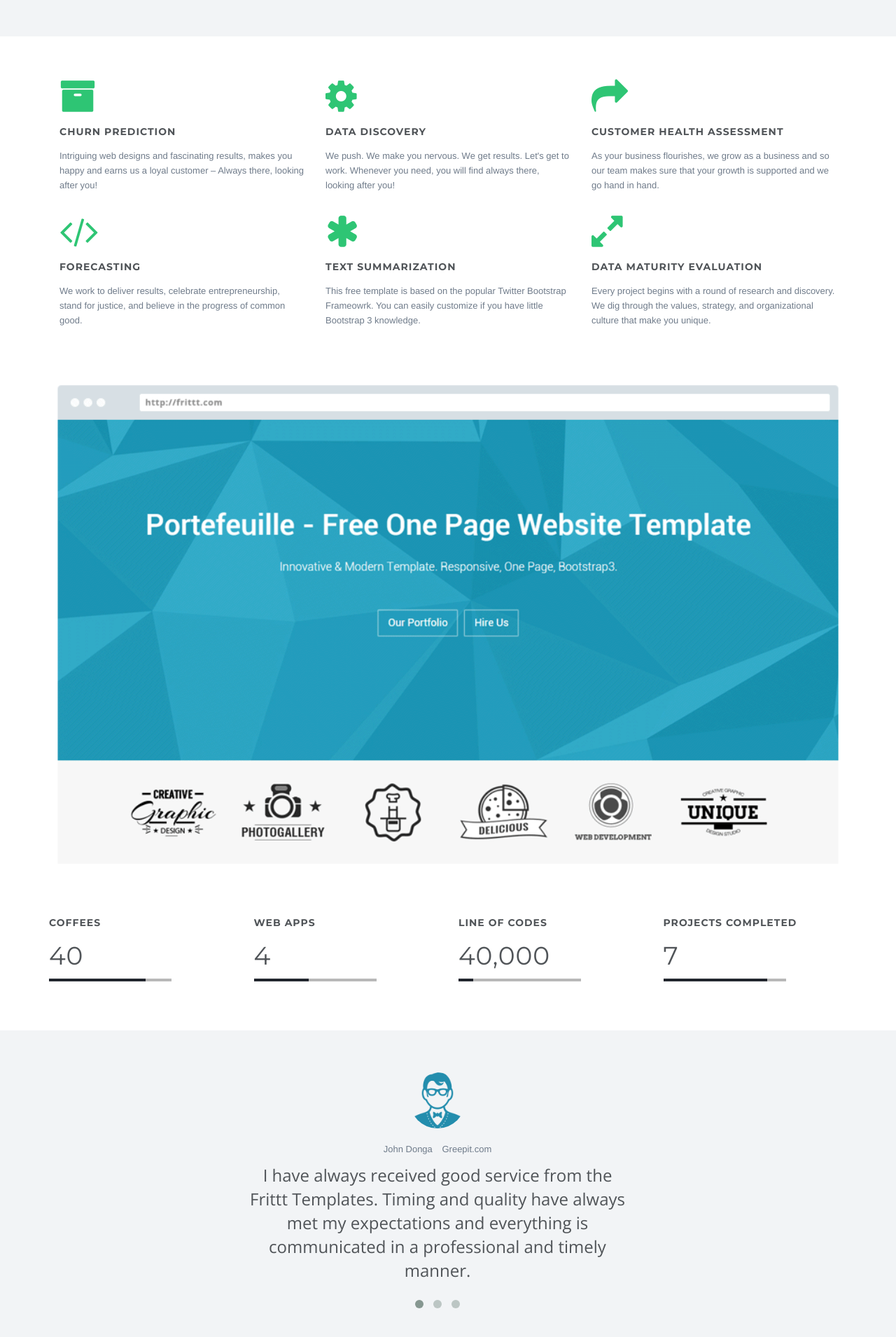
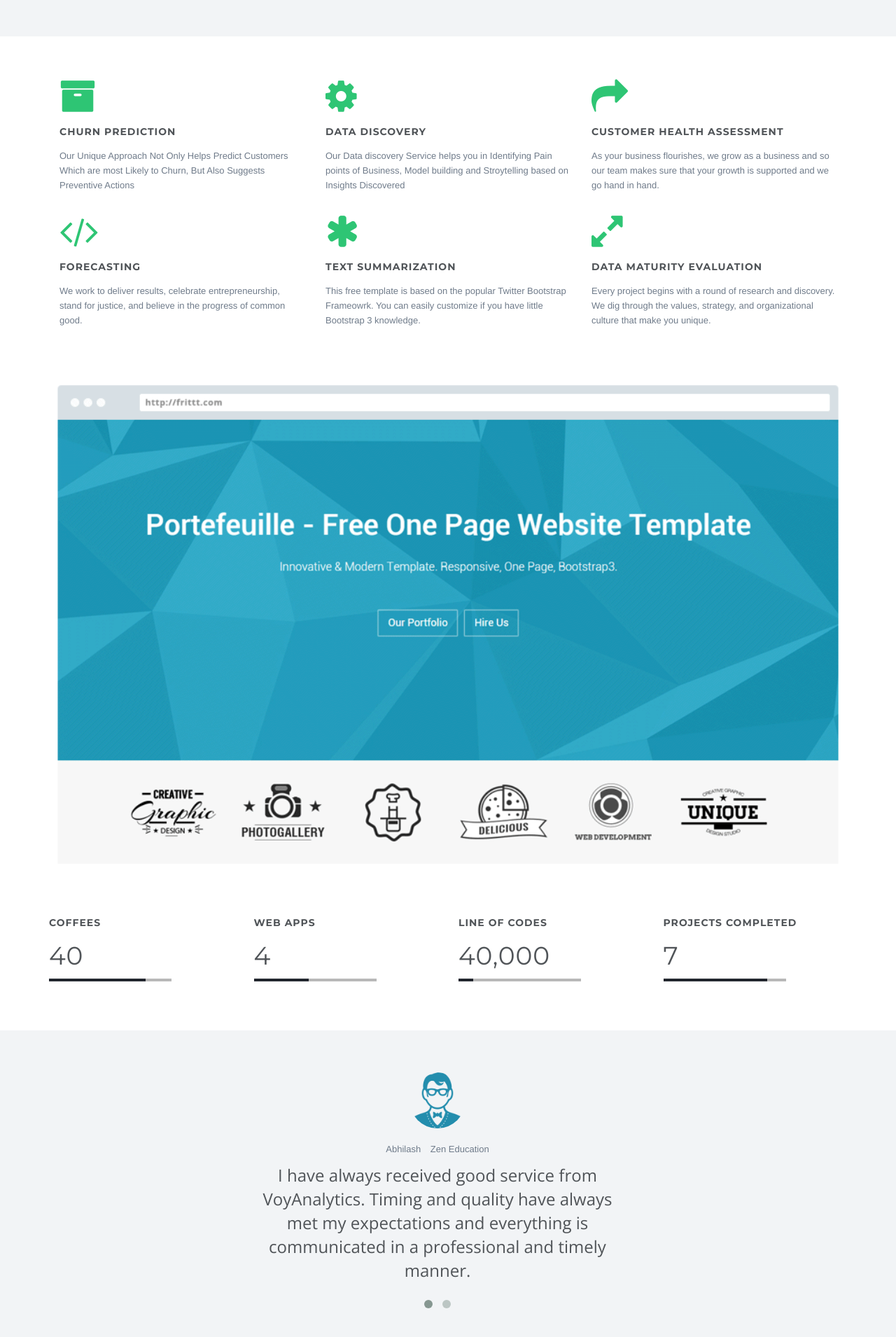
Before and after one commit to ankitgoyalgithub/datatech, a Django app: template portal/templates/index.html in a window 1280 px wide. Shown: the part 890-2800 px from the top of the page at 70% size. Run offline with Django 3.2, Linux system fonts and the light colour scheme; the template is opened without the code that fills it, so the values that code supplies are empty; some libraries are stand-ins or nearby versions.

Commit message:
minor modifications

```diff
--- a/portal/templates/base.html
+++ b/portal/templates/base.html
@@ -5,10 +5,10 @@
     {% load static %}
     <meta http-equiv="content-type" content="text/html;charset=UTF-8" />
     <meta charset="utf-8" />
-    <title>DataTech</title>
+    <title>VoyAnalytics</title>
     <meta name="viewport" content="width=device-width, initial-scale=1.0, maximum-scale=1.0, user-scalable=no" />
-    <meta content="" name="description" />
-    <meta content="author" name="Mithelesh Kumar<mithelesh268@gmail.com>, Ankit Goyal<goyal.ankit.049@gmail.com>" /> {% block page_specific_css %} {% endblock %}
+    <meta content="Data Science As a Service" name="description" />
+    <meta content="author" name="voyanalytics@gmail.com" /> {% block page_specific_css %} {% endblock %}
     <link rel="stylesheet" type="text/css" href="{% static 'plugins/owl-carousel/owl.carousel.css' %}" />
     <link rel="stylesheet" type="text/css" href="{% static 'plugins/owl-carousel/owl.theme.css' %}" />
     <link rel="stylesheet" type="text/css" href="{% static 'plugins/headereffects/css/component.css' %}">
--- a/portal/templates/footer.html
+++ b/portal/templates/footer.html
@@ -20,7 +20,7 @@
                         <p>
                             E-mail</p>
                         <h3>
-                            goyal.ankit.049@gmail.com</h3>
+                            voyanalytics@gmail.com</h3>
                     </div>
                 </div>
             </div>
@@ -57,7 +57,7 @@
                     <div class="xs-no-padding col-md-6 col-lg-6 col-sm-6">
                         <div>
                             (91) 9916091564</div>
-                        <a href="javascript:">goyal.ankit.049@gmail.com</a>
+                        <a href="javascript:">voyanalytics@gmail.com</a>
                     </div>
                     <div class="clearfix">
                     </div>
@@ -65,16 +65,16 @@
                 <div class="col-md-2 col-lg-2 col-sm-2  col-xs-12 xs-m-b-20">
                     <div class="bold">
                         We Are Hiring</div>
-                    Send you resume at <a href="javascript:">goyal.ankit.049@gmail.com</a>
+                    Send you resume at <a href="javascript:">voyanalytics@gmail.com</a>
                 </div>
                 <div class="col-md-2 col-lg-2 col-sm-2  col-xs-12 ">
                     <div class="bold">
                         FOLLOW US</div>
                     <br />
-                    <a href="javascript:"><i class="fa fa-facebook fa-2x"></i></a>&nbsp;
-                    <a href="javascript:"><i class="fa fa-twitter fa-2x"></i></a>&nbsp;
-                    <a href="javascript:"><i class="fa fa-youtube-play  fa-2x"></i></a>&nbsp;
-                    <a href="javascript:"><i class="fa fa-github fa-2x"></i></a>&nbsp;
+                    <a href="https://www.facebook.com/Voyanalytics-424198468151896"><i class="fa fa-facebook fa-2x"></i></a>&nbsp;
+                    <a href="https://twitter.com/AnalyticsVoy"><i class="fa fa-twitter fa-2x"></i></a>&nbsp;
+                    <!-- <a href="javascript:"><i class="fa fa-youtube-play  fa-2x"></i></a>&nbsp;
+                    <a href="javascript:"><i class="fa fa-github fa-2x"></i></a>&nbsp; -->
                 </div>
             </div>
         </div>
--- a/portal/templates/index.html
+++ b/portal/templates/index.html
@@ -15,7 +15,7 @@
                     <div class="navbar-collapse collapse">
                         <ul class="nav navbar-nav navbar-right">
                             <li><a href="/">Home</a></li>
-                            <li><a href="tour">Tour</a></li>
+                            <li><a href="tour">Offerings</a></li>
                             <li><a href="portfolio">Portfolio</a></li>
                             <li><a href="contact">Contact</a></li>
                         </ul>
@@ -40,7 +40,7 @@
                     <div class="navbar-collapse collapse">
                         <ul class="nav navbar-nav navbar-right">
                             <li><a href="/">Home</a></li>
-                            <li><a href="tour">Tour</a></li>
+                            <li><a href="tour">Offerings</a></li>
                             <!-- <li><a href="pricing">Pricing</a></li> -->
                             <li><a href="portfolio">Portfolio</a></li>
                             <li><a href="contact">Contact</a></li>
@@ -65,7 +65,7 @@
                                 We Create Business Strategies <br>for Customers</h2>
                         </div>
                         <div class="tp-caption sfb slider tp-resizeme slider" data-x="center" data-hoffset="0" data-y="320" data-speed="800" data-start="1000" data-easing="Power4.easeOut" data-endspeed="300" data-endeasing="Power1.easeIn" data-captionhidden="off" style="z-index: 6">
-                            <a href="#" class="btn btn-info btn-lg  btn-large m-r-10">Try Us Now</a>
+                            <a href="/tour" class="btn btn-info btn-lg  btn-large m-r-10">Our Services</a>
                         </div>
                     </li>
                     <li data-transition="fade" data-slotamount="5" data-masterspeed="700">
@@ -78,11 +78,11 @@
                                 We Craft<br> Our Work to Last Perfection!</h2>
                         </div>
                         <div class="tp-caption sfb slider tp-resizeme slider" data-x="center" data-hoffset="0" data-y="300" data-speed="800" data-start="1000" data-easing="Power4.easeOut" data-endspeed="300" data-endeasing="Power1.easeIn" data-captionhidden="off" style="z-index: 6">
-                            <a href="#" class="btn btn-info btn-lg  btn-large m-r-10">Know More About Us</a>
+                            <a href="#" class="btn btn-info btn-lg  btn-large m-r-10">Our Services</a>
                         </div>
-                        <div class="tp-caption fade slider tp-resizeme slider" data-x="center" data-hoffset="0" data-y="360" data-speed="500" data-start="800" data-easing="Power4.easeOut" data-endspeed="300" data-endeasing="Power1.easeIn" data-captionhidden="off" style="z-index: 6">
+                        <!-- <div class="tp-caption fade slider tp-resizeme slider" data-x="center" data-hoffset="0" data-y="360" data-speed="500" data-start="800" data-easing="Power4.easeOut" data-endspeed="300" data-endeasing="Power1.easeIn" data-captionhidden="off" style="z-index: 6">
                             <a href="#" class="text-white m-r-10">or view our pricing</a>
-                        </div>
+                        </div> -->
                     </li>
                     <!-- SLIDE  -->
                     <li data-transition="fade" data-slotamount="5" data-masterspeed="700">
@@ -95,7 +95,7 @@
                                 We Build the Trust<br> That Our Clients Needs</h2>
                         </div>
                         <div class="tp-caption sfb slider tp-resizeme slider" data-x="center" data-hoffset="0" data-y="300" data-speed="800" data-start="1000" data-easing="Power4.easeOut" data-endspeed="300" data-endeasing="Power1.easeIn" data-captionhidden="off" style="z-index: 6">
-                            <a href="#" class="btn btn-info btn-lg  btn-large m-r-10">Download Now</a>
+                            <a href="#" class="btn btn-info btn-lg  btn-large m-r-10">Our Services</a>
                         </div>
                     </li>
                 </ul>
@@ -124,7 +124,7 @@
                             <h4 class="title">
                                 CHURN PREDICTION</h4>
                             <p>
-                                Intriguing web designs and fascinating results, makes you happy and earns us a loyal customer – Always there, looking after you!
+                                Our Unique Approach Not Only Helps Predict Customers Which are most Likely to Churn, But Also Suggests Preventive Actions
                             </p>
                         </div>
                         <div class="col-md-4" data-ride="animated" data-animation="fadeIn" data-delay="600">
@@ -132,7 +132,7 @@
                             <h4 class="title">
                                 DATA DISCOVERY</h4>
                             <p>
-                                We push. We make you nervous. We get results. Let's get to work. Whenever you need, you will find always there, looking after you!
+                                Our Data discovery Service helps you in Identifying Pain points of Business, Model building and Stroytelling based on Insights Discovered
                             </p>
                         </div>
                         <div class="col-md-4" data-ride="animated" data-animation="fadeIn" data-delay="900">
@@ -252,10 +252,10 @@
                                 <img src="{% static 'img/testimonial_img1.png' %}" alt="testimonal">
                             </div>
                             <div class="testimonial-user">
-                                <span>John Donga</span> Greepit.com
+                                <span>Abhilash</span> Zen Education
                             </div>
                             <h3 class="normal text-center">
-                                I have always received good service from the Frittt Templates. Timing and quality have always met my expectations and everything is communicated in a professional and timely manner.
+                                I have always received good service from VoyAnalytics. Timing and quality have always met my expectations and everything is communicated in a professional and timely manner.
                             </h3>
                         </div>
                     </div>
@@ -265,23 +265,10 @@
                                 <img src="{% static 'img/testimonial_img2.png' %}" alt="testimonal">
                             </div>
                             <div class="testimonial-user">
-                                <span>John Donga</span> Frittt.com
+                                <span>Amit Tyagi</span>
                             </div>
                             <h3 class="normal text-center">
-                                We consider the Frittt Templates team a development partner who has proven to be creative in problem resolution, reliable in time commitments, and overall consistent in meeting our expectations.
-                            </h3>
-                        </div>
-                    </div>
-                    <div class="item">
-                        <div class="col-md-6   col-md-offset-3 text-center">
-                            <div class="testimonial-thumb">
-                                <img src="{% static 'img/testimonial_img3.png' %}" alt="testimonal">
-                            </div>
-                            <div class="testimonial-user">
-                                <span>John Donga</span> www.Frittt.com
-                            </div>
-                            <h3 class="semi-bold text-center">
-                                The work was above and beyond what I could have expected. Excellent service all the way around from start to finish. Keep up the GREAT work! Great job!
+                                We consider the VoyAnalytics team a development partner who has proven to be creative in problem resolution, reliable in time commitments, and overall consistent in meeting our expectations.
                             </h3>
                         </div>
                     </div>
--- a/portal/templates/tour.html
+++ b/portal/templates/tour.html
@@ -34,7 +34,7 @@
     <div id="cbp-so-scroller" class="cbp-so-scroller section white ha-waypoint green-icons" data-animate-down="ha-header-color" data-animate-up="ha-header-hide">
         <section class="cbp-so-section">
             <figure class="cbp-so-side cbp-so-side-left">
-                <img src="{% static 'img/Retina.png' %}" alt="img01">
+                <img src="{% static 'img/churn.png' %}" alt="img01">
             </figure>
             <article class="cbp-so-side cbp-so-side-right text-center middle">
                 <div class="row">
```
Also changed, not shown: customer_segmentation/views.py (+20 -15 lines), portal/templates/churn.html (+6 -6 lines), portal/templates/contact.html (+0 -52 lines), portal/templates/data-discovery.html (+7 -7 lines), assets/img/churn.png (added).
